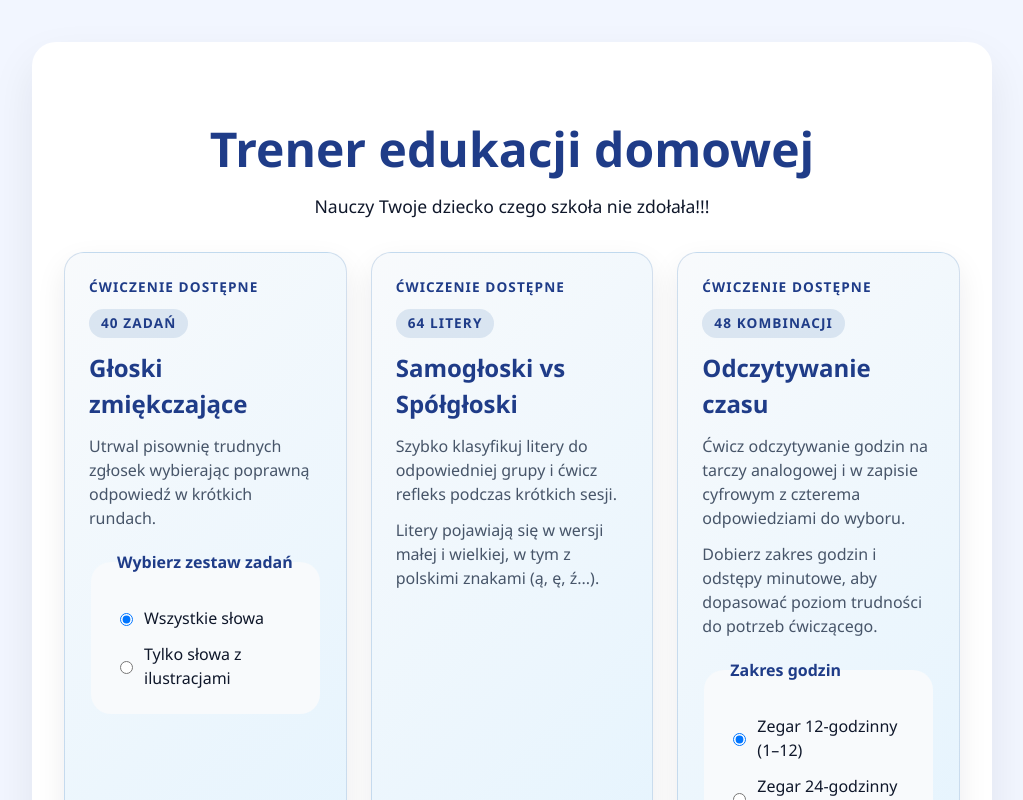
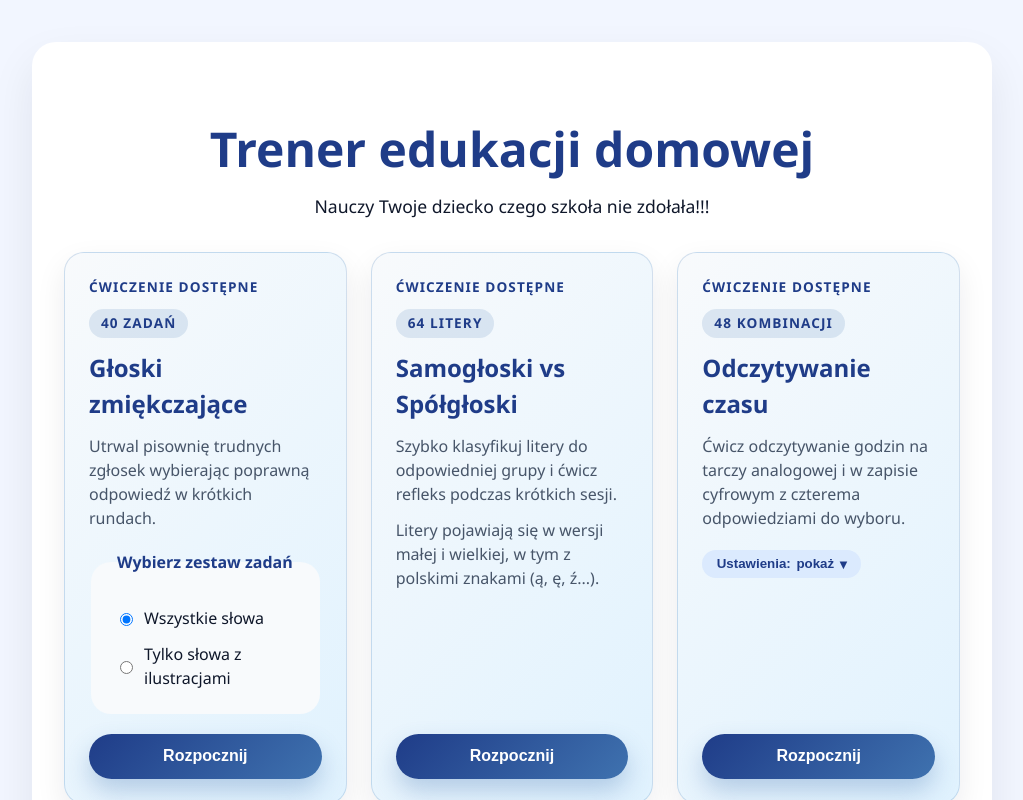
Before and after one commit to RafalBazarnik/edu-fun-app, a React (Vite) app: page / in a window 1280 px wide. Shown: the top 800 px of the page, without its empty margins (128-1151 px from the left). Built offline with nearby package versions, Linux system fonts and the light colour scheme.

Commit message:
Add collapsible settings toggle for clock module

```diff
--- a/src/components/StartScreen.tsx
+++ b/src/components/StartScreen.tsx
@@ -1,4 +1,4 @@
-import { useMemo } from 'react';
+import { useMemo, useState } from 'react';
 import { useSession } from '../context/SessionContext';
 import { zadaniaSamogloskiVsSpolgloski, zadaniaZgloski } from '../data/tasks';
 import { generujZadaniaOdczytywanieCzasu } from '../data/clock';
@@ -51,6 +51,8 @@ export default function StartScreen() {
     () => historiaSesji.find((sesja) => sesja.tryb === 'odczytywanie-czasu'),
     [historiaSesji]
   );
+
+  const [pokazUstawieniaZegara, setPokazUstawieniaZegara] = useState(false);
 
   return (
     <section className="panel start-panel">
@@ -146,9 +148,6 @@ export default function StartScreen() {
               <p className="module-card__description">
                 Ćwicz odczytywanie godzin na tarczy analogowej i w zapisie cyfrowym z czterema odpowiedziami do wyboru.
               </p>
-              <p className="module-card__description">
-                Dobierz zakres godzin i odstępy minutowe, aby dopasować poziom trudności do potrzeb ćwiczącego.
-              </p>
               {ostatniaSesjaZegar && (
                 <p className="module-card__last">
                   Ostatnia sesja: {formatDate(ostatniaSesjaZegar.finishedAt)} •{' '}
@@ -156,6 +155,33 @@ export default function StartScreen() {
                 </p>
               )}
             </header>
+            <button
+              type="button"
+              className="module-card__settings-toggle"
+              aria-expanded={pokazUstawieniaZegara}
+              aria-controls="ustawienia-zegara"
+              onClick={() => setPokazUstawieniaZegara((poprzedniaWartosc) => !poprzedniaWartosc)}
+            >
+              <span className="module-card__settings-label">Ustawienia:</span>
+              <span className="module-card__settings-action">
+                {pokazUstawieniaZegara ? 'schowaj' : 'pokaż'}
+              </span>
+              <span
+                className={`module-card__settings-icon${
+                  pokazUstawieniaZegara ? ' module-card__settings-icon--open' : ''
+                }`}
+                aria-hidden="true"
+              >
+                ▾
+              </span>
+            </button>
+            <div
+              id="ustawienia-zegara"
+              className={`module-card__settings${
+                pokazUstawieniaZegara ? ' module-card__settings--open' : ''
+              }`}
+              hidden={!pokazUstawieniaZegara}
+            >
               <fieldset className="fieldset module-card__fieldset">
                 <legend className="fieldset__legend">Zakres godzin</legend>
                 <label className="radio">
@@ -202,6 +228,7 @@ export default function StartScreen() {
                   <span>Co 5 minut</span>
                 </label>
               </fieldset>
+            </div>
             <button
               className="btn btn--primary module-card__cta"
               onClick={() => rozpocznij('odczytywanie-czasu')}
--- a/src/styles/index.css
+++ b/src/styles/index.css
@@ -150,6 +150,50 @@ a {
 
 .module-card__fieldset {
   background: rgba(255, 255, 255, 0.75);
+}
+
+.module-card__settings-toggle {
+  align-self: flex-start;
+  border: none;
+  border-radius: 999px;
+  background: #dbeafe;
+  color: #1f3c88;
+  font-weight: 700;
+  padding: 0.4rem 0.9rem;
+  display: inline-flex;
+  align-items: center;
+  gap: 0.35rem;
+  cursor: pointer;
+  transition: background 0.2s ease, transform 0.2s ease;
+}
+
+.module-card__settings-toggle:hover {
+  background: #bfdbfe;
+}
+
+.module-card__settings-toggle:focus-visible {
+  outline: 3px solid #fcd34d;
+  outline-offset: 3px;
+}
+
+.module-card__settings-icon {
+  font-size: 0.85rem;
+  transform: rotate(0deg);
+  transition: transform 0.2s ease;
+}
+
+.module-card__settings-icon--open {
+  transform: rotate(180deg);
+}
+
+.module-card__settings {
+  display: none;
+  flex-direction: column;
+  gap: 1rem;
+}
+
+.module-card__settings--open {
+  display: flex;
 }
 
 .module-card__cta {
```
Lines whose indentation alone changed are shown as unchanged.
